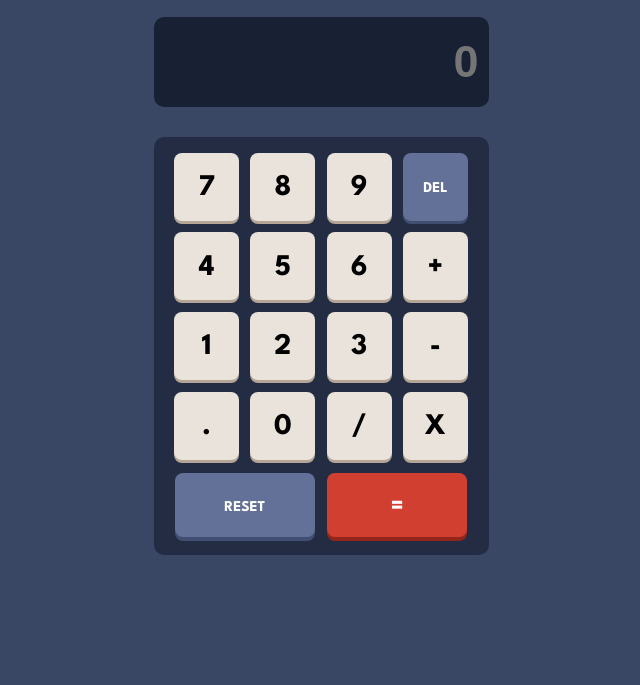
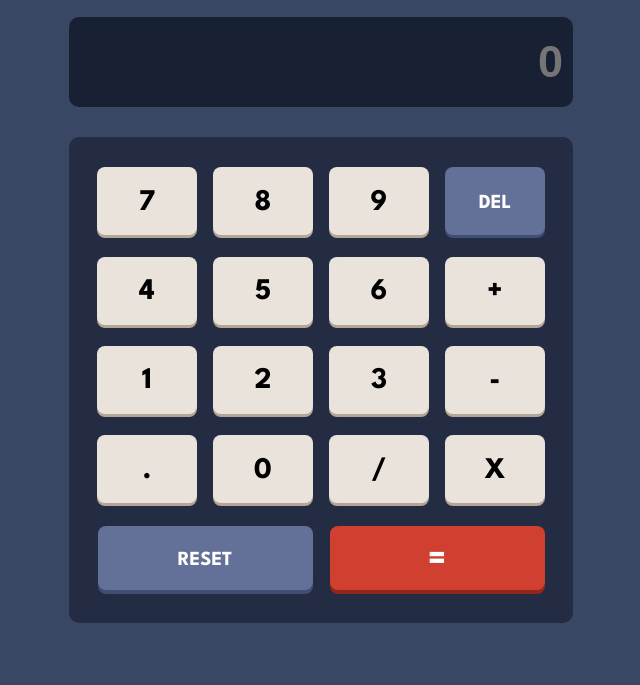
Before and after one commit to Osmel00/calculator-app-main, a plain HTML site: page index.html in a window 1280 px wide. Shown: the part 115-800 px from the top of the page, without its empty margins (319-959 px from the left). Drawn offline with Linux system fonts and the light colour scheme.

Commit message:
last commit

```diff
--- a/main.js
+++ b/main.js
@@ -32,7 +32,7 @@ let flagEqualOp = false;
 //let num = '9.695';
 //console.log(typeof(num));
 const keyValues = document.querySelectorAll(".keyValues");
-let expregr = /^([+-]?[0-9]{1,10}(\.[0-9]{1,4})?)$/g;
+let expregr = /^([+-]?[0-9]{1,10}(\.[0-9]{1,9})?)$/g;
 //console.log(num.match(expregr)!= null);
 //console.log (num.indexOf("."));git
 
@@ -158,6 +158,10 @@ function delOperation() {
       arraaux.pop();//para actualizar resultTempory recorrer "arraaux" de  atras hacia delante hasta encontrar  un ""
       arraaux.pop();
       screenResult.value = arraaux.join("");
+      arraaux = screenResult.value.split(" ");
+      arraaux.pop();
+      resultTempory = arraaux.join(" ");
+      resultTempory+=" ";
       value = "";
      }
   } else if (arrayOperation.length == 0 && !screenResult.value == "" ){
--- a/style.scss
+++ b/style.scss
@@ -1,27 +1,28 @@
 @import url('https://fonts.googleapis.com/css2?family=League+Spartan:wght@700&display=swap');
+
 :root {
 
     --white: white;
-    --black:black;
+    --black: black;
 
     ////////////////  ### Theme 1 ////////////////////
 
     // Backgrounds
 
---main_background: hsl(222, 26%, 31%);//_main_background
---toggle_background_keypad : hsl(223, 31%, 20%);//(toggle background, keypad background)
---screen_background : hsl(224, 36%, 15%); //(screen background)
+    --main_background: hsl(222, 26%, 31%); //_main_background
+    --toggle_background_keypad: hsl(223, 31%, 20%); //(toggle background, keypad background)
+    --screen_background: hsl(224, 36%, 15%); //(screen background)
 
     //#### Keys
 
---key_background_blue : hsl(225, 21%, 49%);//(key background)
---key_shadow_blue : hsl(224, 28%, 35%);//(key shadow)
+    --key_background_blue: hsl(225, 21%, 49%); //(key background)
+    --key_shadow_blue: hsl(224, 28%, 35%); //(key shadow)
 
---Red : hsl(6, 63%, 50%);//(key background, toggle)
---Dark_red : hsl(6, 70%, 34%);// (key shadow)
+    --Red: hsl(6, 63%, 50%); //(key background, toggle)
+    --Dark_red: hsl(6, 70%, 34%); // (key shadow)
 
---Light_grayish_orange : hsl(30, 25%, 89%);//(key background)
---Grayish_orange : hsl(28, 16%, 65%);//(key shadow)
+    --Light_grayish_orange: hsl(30, 25%, 89%); //(key background)
+    --Grayish_orange: hsl(28, 16%, 65%); //(key shadow)
 
     //#### Text
 
@@ -63,7 +64,7 @@
     ///#### Backgrounds
 
     --main_background_Theme_3: hsl(268, 75%, 9%);
---Very_dark_violet_Theme_3 : hsl(268, 71%, 12%); //toggle background, keypad background, screen background
+    --Very_dark_violet_Theme_3: hsl(268, 71%, 12%); //toggle background, keypad background, screen background
 
 
     //  #### Keys
@@ -71,10 +72,10 @@
     --Dark_violet_key_background_Theme_3: hsl(281, 89%, 26%);
     --Vivid_magenta_key_shadow_Theme_3: hsl(285, 91%, 52%);
 
---Pure_cyan_key_Theme_3 : hsl(176, 100%, 44%); //background, toggle
+    --Pure_cyan_key_Theme_3: hsl(176, 100%, 44%); //background, toggle
     --Soft_cyan_key_shadow_Theme_3: hsl(177, 92%, 70%);
 
---key_background_Theme_3 : hsl(268, 47%, 21%); // (key background)
+    --key_background_Theme_3: hsl(268, 47%, 21%); // (key background)
     --Dark_magenta_key_shadow_Theme_3: hsl(290, 70%, 36%);
 
 
@@ -109,8 +110,8 @@ body {
     padding: 20px;
     display: flex;
     flex-direction: column;
-    //background: var(--main_background);
     gap: 30px;
+
 
 }
 
@@ -119,6 +120,7 @@ body {
     display: flex;
     justify-content: space-between;
     align-items: center;
+
     p {
         color: white;
     }
@@ -136,17 +138,20 @@ body {
     gap: 30px;
     align-items: center;
 }
+
 .theme {
 
     text-transform: uppercase;
     margin-top: 22px;
 }
+
 .calc_theme_switch {
 
     display: flex;
     flex-direction: column;
     gap: 3px;
 }
+
 .switch-numbers {
 
     display: flex;
@@ -154,6 +159,12 @@ body {
     cursor: pointer;
 
 }
+
+.switch-numbers p {
+
+    padding: 0 6px;
+}
+
 .switch-ball {
     width: 71px;
     height: 24px;
@@ -161,14 +172,14 @@ body {
     border-radius: 15px;
 }
 
-.ball{
+.ball {
 
     content: '';
     display: block;
     width: 15px;
     height: 15px;
     border-radius: 50%;
-    background:var(--Red) ;
+    background: var(--Red);
     margin-left: 6px;
     margin-top: 4px;
     transition: 0.5s;
@@ -200,8 +211,8 @@ body {
     padding: 10px 15px;
     border-radius: 10px;
     display: grid;
-   grid-template-columns: repeat(4,1fr);
-   grid-template-rows: repeat(5,1fr);
+    grid-template-columns: repeat(4, 1fr);
+    grid-template-rows: repeat(5, 1fr);
     justify-items: center;
     align-items: center;
     background-color: var(--toggle_background_keypad);
@@ -216,7 +227,7 @@ body {
     width: 65px;
     height: 68px;
     cursor: pointer;
-
+    justify-content: center;
 
 }
 
@@ -239,7 +250,7 @@ body {
     background-color: var(--Grayish_orange);
     grid-column: 1/2;
     grid-row: 1/2;
-    margin-top:3px ;
+    margin-top: 3px;
     border-radius: 8px;
 }
 
@@ -265,9 +276,11 @@ body {
     width: 140px;
     height: 64px;
     cursor: pointer;
+    justify-content: center;
 }
+
 .btn-reset {
-    grid-column:1/3 ;
+    grid-column: 1/3;
     grid-row: 5/6;
 }
 
@@ -285,7 +298,7 @@ body {
 .keyboard_borders_reset {
 
     background-color: var(--key_shadow_blue);
-    margin-top:4px ;
+    margin-top: 4px;
     border-radius: 8px;
     grid-column: 1/2;
     grid-row: 1/2;
@@ -295,7 +308,7 @@ body {
 
 .btn-equal {
 
-    grid-column:3/5 ;
+    grid-column: 3/5;
     grid-row: 5/6;
 }
 
@@ -314,7 +327,7 @@ body {
 
     width: 140px;
     height: 64px;
-    margin-top:4px;
+    margin-top: 4px;
     background-color: var(--Dark_red);
     border-radius: 8px;
     grid-column: 1/2;
@@ -322,7 +335,8 @@ body {
 }
 
 
-.btn-reset p, .del{
+.btn-reset p,
+.del {
 
     font-size: 15px;
     color: white;
@@ -333,10 +347,12 @@ body {
     font-size: 25px;
     color: white;
 }
+
 .del-bg-color {
 
     background-color: var(--key_background_blue);
 }
+
 .del-bg-shadow {
 
     background-color: var(--key_shadow_blue);
@@ -367,19 +383,22 @@ body {
 
     p {
 
-        color:var(--Very_dark_yellow_Theme_2);
+        color: var(--Very_dark_yellow_Theme_2);
     }
 }
 
-.switch-ball_theme2, .keyboard-container_theme2 {
+.switch-ball_theme2,
+.keyboard-container_theme2 {
 
     background: var(--toggle_background_keypad_Theme_2);
 
 }
+
 .screen_theme2 {
 
     //background: var(--white);
     background: var(--screen_background_Theme_2);
+    color: var(--black);
 
 }
 
@@ -393,11 +412,14 @@ body {
     background: var(--key_background_Theme_2_nummber);
 }
 
-.del-bg-color_theme2, .keyboard_numbers_reset_theme2 {
+.del-bg-color_theme2,
+.keyboard_numbers_reset_theme2 {
 
     background-color: var(--key_del_background_Theme_2);
 }
-.del-bg-shadow_theme2, .keyboard_borders_reset_theme2 {
+
+.del-bg-shadow_theme2,
+.keyboard_borders_reset_theme2 {
 
     background-color: var(--key_del_shadow_Theme_2);
 }
@@ -419,29 +441,32 @@ body {
 
     p {
 
-        color:var(--Light_yellow_Theme_3);
+        color: var(--Light_yellow_Theme_3);
     }
 }
 
-.switch-ball_theme3, .keyboard-container_theme3, .screen_theme3  {
+.switch-ball_theme3,
+.keyboard-container_theme3,
+.screen_theme3 {
 
     background: var(--Very_dark_violet_Theme_3);
 
 }
 
-.ball_theme3 , .keyboard_numbers_equal_theme3 {
+.ball_theme3,
+.keyboard_numbers_equal_theme3 {
 
     background: var(--Pure_cyan_key_Theme_3);
 }
 
-.screen_texto_theme3{
+.screen_texto_theme3 {
 
-    color:var(--Light_yellow_Theme_3);
+    color: var(--Light_yellow_Theme_3);
 }
 
 .screen_texto_theme3::placeholder {
 
-    color:var(--Light_yellow_Theme_3);
+    color: var(--Light_yellow_Theme_3);
 }
 
 .keyboard_numbers_theme3 {
@@ -454,11 +479,14 @@ body {
     background: var(--Dark_magenta_key_shadow_Theme_3);
 }
 
-.del-bg-color_theme3, .keyboard_numbers_reset_theme3 {
+.del-bg-color_theme3,
+.keyboard_numbers_reset_theme3 {
 
     background: var(--Dark_violet_key_background_Theme_3);
 }
-.del-bg-shadow_theme3, .keyboard_borders_reset_theme3 {
+
+.del-bg-shadow_theme3,
+.keyboard_borders_reset_theme3 {
 
     background: var(--Vivid_magenta_key_shadow_Theme_3);
 }
@@ -469,21 +497,81 @@ body {
 
     background: var(--Soft_cyan_key_shadow_Theme_3);
 }
-.btn-equal_theme3{
 
-   p {color: var(--Very_dark_blue_Theme_3);}
+.btn-equal_theme3 {
+
+    p {
+        color: var(--Very_dark_blue_Theme_3);
+    }
 }
 
 .keyboard_numbers_theme3 {
 
-    p {color: var(--Light_yellow_Theme_3); }
+    p {
+        color: var(--Light_yellow_Theme_3);
+    }
 }
 
 #dele_theme3 {
-     color:var(--white);
+    color: var(--white);
 }
 
-@media (min-width: 1440px) {
+@media (min-width: 1024px) {
+
+    .main-container {
+
+        width: 544px;
+        height: 718px;
 
 
     }
+
+    .keyboard-container {
+
+
+        width: 100%;
+        height: 488px;
+
+        padding: 20px;
+
+    }
+
+    .keyboard_numbers {
+
+        width: 100px;
+        height: 68px;
+
+    }
+
+    .keyboard_borders {
+
+        width: 100px;
+        height: 68px;
+
+    }
+
+    .keyboard_numbers_reset,
+    .keyboard_numbers_equal {
+
+        width: 215px;
+        height: 64px;
+
+    }
+
+    .keyboard_borders_reset,
+    .keyboard_borders_equal {
+        width: 215px;
+        height: 64px;
+    }
+
+    #dele,
+    #reset {
+
+        font-size: 20px;
+    }
+
+    #equal {
+
+        font-size: 35px;
+    }
+}
```
Also changed, not shown: index.html (+4 -1 lines), style.css, 1 other file. Lines whose indentation alone changed are shown as unchanged.
